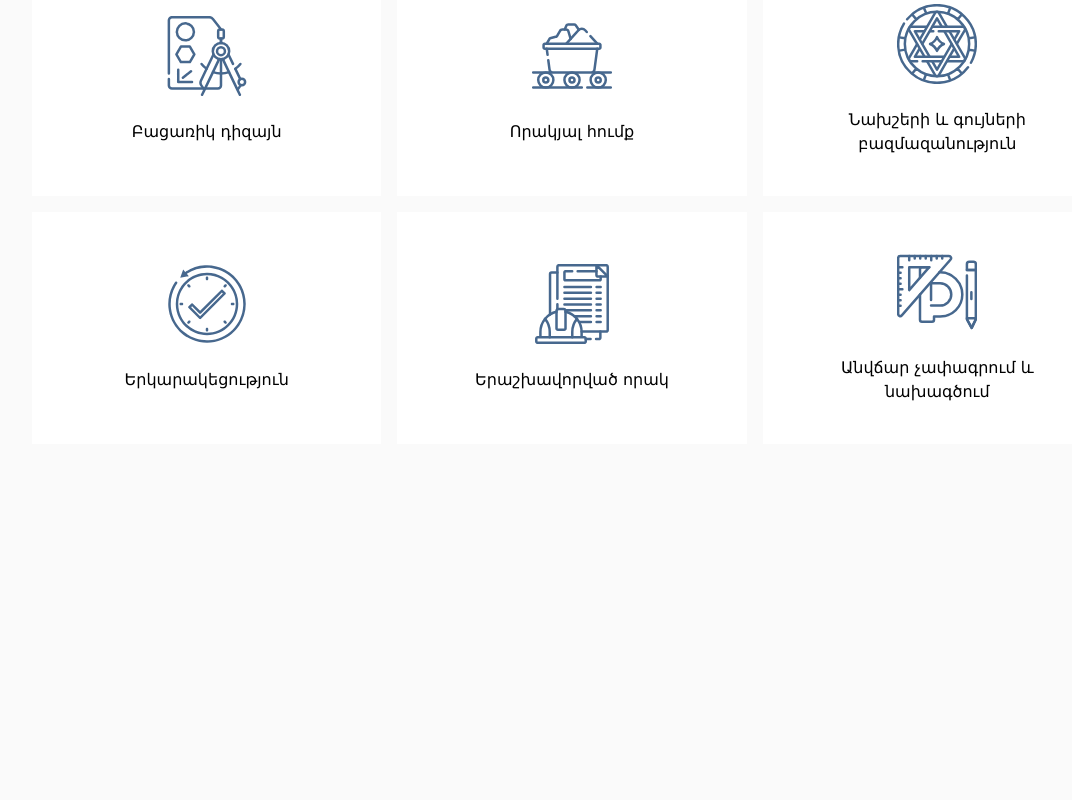
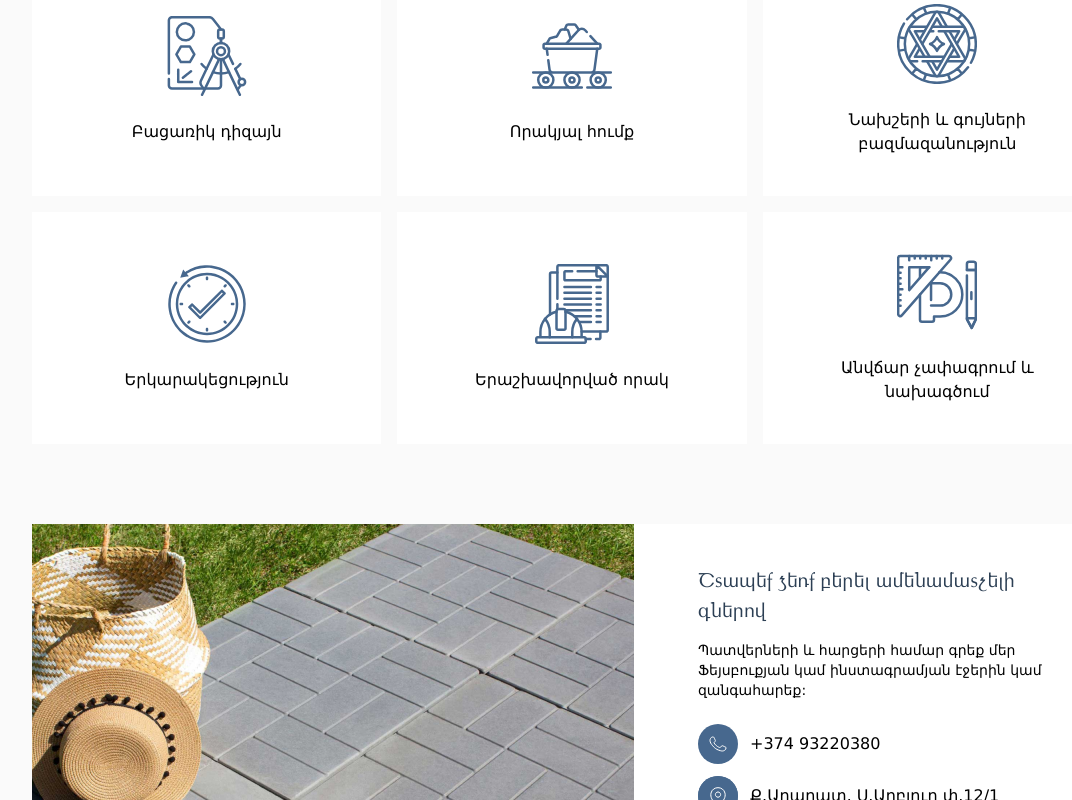
Before and after one commit to ArtyomArtenyan/SymphonyStones, a React (Vite) app: page / in a window 1280 px wide. Shown: the part 2000-2800 px from the top of the page, without its empty margins (68-1140 px from the left). Before the commit the page ends 2524 px from the top, so only its background shows below. Built offline with nearby package versions, Linux system fonts and the light colour scheme.

Commit message:
Finish ContactUsSection : add image and text in dataBase/data.js Contact_Us_Section , Start Footer

```diff
--- /dev/null
+++ b/src/components/common/ContactUs/ContactUsSection.jsx
@@ -0,0 +1,35 @@
+import React from 'react';
+import { Contact_Us_Section } from '../../../dataBase/data';
+import IconsButton from '../IconsButton/IconsButton';
+
+const ContactUsSection = ({ teg }) => {
+	return (
+		<div>
+			<div className='px-[240px] flex max-w-2xl-1440:px-[100px] max-w-xl-1024:px-10 max-w-ss-480:px-5 max-w-xl-1024:flex-col'>
+				<div className=' relative w-full h-[480px] max-w-xl-1024:h-[400px] max-w-ss-480:h-[240px]'>
+					{teg}
+				</div>
+				<div className='bg-white w-[70%] flex flex-col gap-6 px-16 py-10 max-w-xl-1024:w-full max-w-xl-1024:px-10'>
+					<div className='flex flex-col gap-4'>
+						<h1 className='font-ArmOmega text-[20px] text-primaryDarkBlue max-w-xl-1024:text-2xl'>
+							{Contact_Us_Section.title}
+						</h1>
+						<p className='text-sm'>{Contact_Us_Section.description}</p>
+					</div>
+					<div className='flex flex-col gap-3'>
+						{Contact_Us_Section.socialLinks.map(ele => (
+							<div key={ele.id} className='flex items-center gap-3'>
+								<div className='flex items-center w-10 h-10 border-none rounded-full justify-center bg-primaryLightBlue'>
+									<IconsButton image={ele.icon} href={ele.link} />
+								</div>
+								<span>{ele.text}</span>
+							</div>
+						))}
+					</div>
+				</div>
+			</div>
+		</div>
+	);
+};
+
+export default ContactUsSection;
--- a/src/components/pages/Home/Home.jsx
+++ b/src/components/pages/Home/Home.jsx
@@ -1,5 +1,7 @@
 import React from 'react';
+import { Contact_Us_Section } from '../../../dataBase/data';
 import {
+	ContactUsSection,
 	HeroSection,
 	OurWorkSection,
 	WhySymphonyStoneSection,
@@ -11,6 +13,15 @@ const Home = () => {
 			<HeroSection />
 			<OurWorkSection />
 			<WhySymphonyStoneSection />
+			<ContactUsSection
+				teg={
+					<img
+						className='absolute w-full h-full inset-0 object-cover'
+						src={Contact_Us_Section.img}
+						alt=''
+					/>
+				}
+			/>
 		</div>
 	);
 };
--- a/src/components/pages/Home/OurWorkSection.jsx
+++ b/src/components/pages/Home/OurWorkSection.jsx
@@ -8,9 +8,9 @@ import { Dot } from '../../../index.js';
 const OurWorkSection = () => {
 	return (
 		<div className=' flex flex-col gap-10 px-[240px] max-w-2xl-1440:px-[100px] max-w-xl-1024:px-10 max-w-ss-480:px-5 '>
-			<div className='flex justify-center items-center gap-3 h-[42px] max-w-xl-1024:h-9'>
+			<div className='flex justify-center items-center gap-3 '>
 				<Dot />
-				<h1 className='font-ArmOmega text-[28px] text-primaryDarkBlue leading-none max-w-xl-1024:text-[24px] max-w-ss-480:text-xl'>
+				<h1 className='font-ArmOmega text-[28px] text-primaryDarkBlue  max-w-xl-1024:text-[24px] max-w-ss-480:text-xl'>
 					{our_Work_Section_title}
 				</h1>
 				<Dot />
--- a/src/dataBase/data.js
+++ b/src/dataBase/data.js
@@ -1,4 +1,5 @@
 /// Home page info ///
+import Hero_Section_bottom_image from '../assets/images/homePage/bottom-image.png';
 import project1 from '../assets/images/homePage/Image Container-1.jpeg';
 import project10 from '../assets/images/homePage/Image Container-10.jpeg';
 import project11 from '../assets/images/homePage/Image Container-11.jpeg';
@@ -85,30 +86,34 @@ export const Why_Symphony_Stone_Section = [
 
 export const Contact_Us_Section = {
 	title: 'Շտապեք ձեռք բերել ամենամատչելի գներով',
+	img: Hero_Section_bottom_image,
 	description:
 		'Պատվերների և հարցերի համար գրեք մեր Ֆեյսբուքյան կամ ինստագրամյան էջերին կամ զանգահարեք:',
-	phone: '+374 93220380',
-	address: 'Ք.Արարատ, Ս.Աղբյուր փ.12/1',
+
 	socialLinks: [
 		{
 			id: 1,
 			icon: phoneIcon,
 			link: 'tel:+37493220380',
+			text: '+374 93220380',
 		},
 		{
 			id: 2,
 			icon: gpsIcon,
 			link: 'https://goo.gl/maps/xyz',
+			text: 'Ք.Արարատ, Ս.Աղբյուր փ.12/1',
 		},
 		{
 			id: 3,
 			icon: faceBookIcon,
 			link: 'https://www.facebook.com/SymphonyStone',
+			text: 'Symphony Stone',
 		},
 		{
 			id: 4,
 			icon: instagramIcon,
 			link: 'https://www.instagram.com/symphony.stone',
+			text: 'Symphony Stone',
 		},
 	],
 };
--- a/src/index.js
+++ b/src/index.js
@@ -14,6 +14,7 @@ import IconsButton from './components/common/IconsButton/IconsButton.jsx';
 import BurgerMenu from './components/layout/Header/BurgerMenu.jsx';
 import Header from './components/layout/Header/Header';
 //Home Component imports
+import ContactUsSection from './components/common/ContactUs/ContactUsSection.jsx';
 import WhySymphonyStoneSection from './components/common/WhySymphonyStone/WhySymphonyStoneSection.jsx';
 import HeroSection from './components/pages/Home/HeroSection.jsx';
 import Home from './components/pages/Home/Home.jsx';
@@ -48,6 +49,7 @@ export {
 	BurgerMenuIcon,
 	Button,
 	CloseIcon,
+	ContactUsSection,
 	Dot,
 	faceBookIcon,
 	gpsIcon,
```
